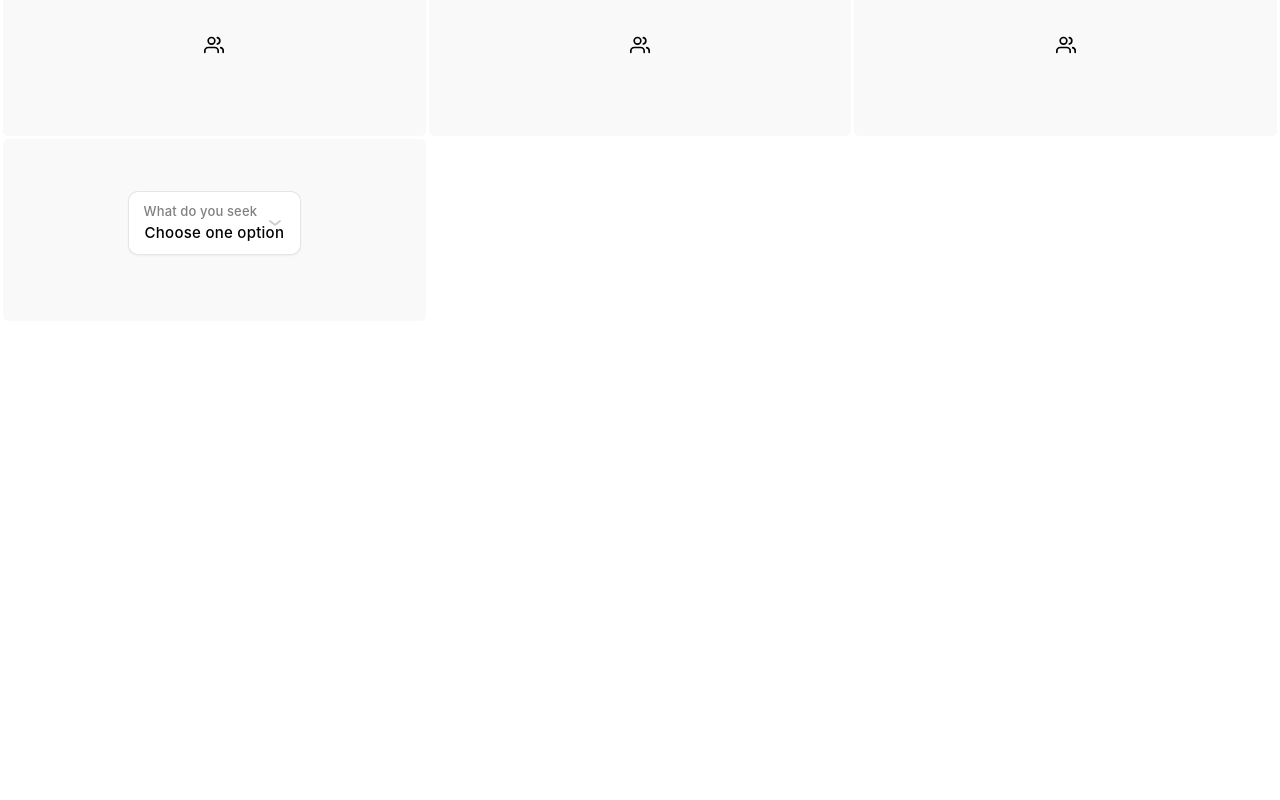
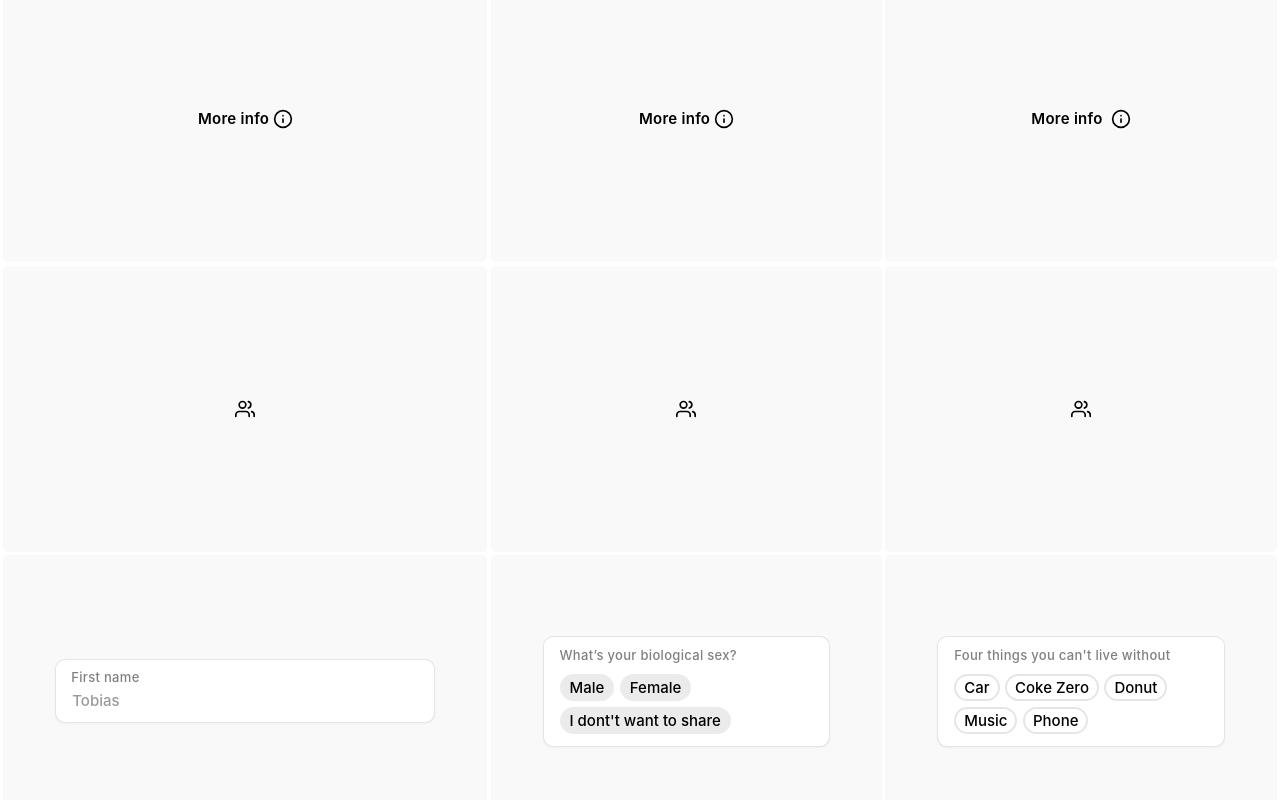
Before and after one commit to bartoszbak/ruby-ui.github.io, a React (Create React App) app: page / in a window 1280 px wide. Shown: the part 660-1460 px from the top of the page. Before the commit the page ends 984 px from the top, so only its background shows below. Built offline with nearby package versions, Linux system fonts and the light colour scheme.

Commit message:
Component list ++

```diff
--- a/src/ComponentList.js
+++ b/src/ComponentList.js
@@ -4,6 +4,8 @@ import { Link } from 'react-router-dom';
 import Grid from './components/Grid';
 import Button from './components/Button';
 import Dropdown from './components/Dropdown';
+import MultiSelect from './components/MultiSelect';
+import TextInput from './components/TextInput';
 
 function ComponentList() {
   return (
@@ -35,9 +37,17 @@ function ComponentList() {
 
             <Button className="size-b icon" label=""  icon={<svg viewBox="0 0 24 24" width="24" height="24" stroke="currentColor" stroke-width="2" fill="none" stroke-linecap="round" stroke-linejoin="round" class="css-i6dzq1"><path d="M17 21v-2a4 4 0 0 0-4-4H5a4 4 0 0 0-4 4v2"></path><circle cx="9" cy="7" r="4"></circle><path d="M23 21v-2a4 4 0 0 0-3-3.87"></path><path d="M16 3.13a4 4 0 0 1 0 7.75"></path></svg>}/>
 
+            <TextInput className="test-class" label="First name" id="firstName" type="text" placeholder="Tobias" />
+
+            <MultiSelect className="test-class" label="What’s your biological sex?" options={['Male', 'Female', 'I dont\'t want to share']} limit={1} />
+
+            <MultiSelect className="test-class" label="Four things you can't live without" options={['Car', 'Coke Zero', 'Donut', 'Music', 'Phone']} limit={4} />
 
 
-            <Dropdown dropdownLabel="What do you seek" label="Choose one option">
+
+
+
+            <Dropdown className="dropdałn" dropdownLabel="What do you seek" label="Choose one option">
               <option value="1">Wellness</option>
               <option value="2">Emotional support</option>
               <option value="3">A hug</option>
--- a/src/ViewExample.js
+++ b/src/ViewExample.js
@@ -20,12 +20,12 @@ function ViewExample() {
                 <h2>Let’s start with a few basic things.</h2> */}
             </div>
             <div className='col'>
-                <TextInput className="inpucik" label="First name" id="firstName" type="text" placeholder="Tobias" />
-                <TextInput className="inpucik" label="Last name" id="firstName" type="text" placeholder="Kepler" />
-                <MultiSelect className="singlselekcik" label="What’s your biological sex?" options={['Male', 'Female', 'I dont\'t want to share']} limit={1} />
-                <MultiSelect className="singlselekcik" label="Four things you can't live without" options={['Car', 'Coke Zero', 'Donut', 'Music', 'Phone']} limit={4} />
-                <TextInput className="inpucik" label="Year you were born?" pattern="\d*" name="year" min="1920" max="9999" placeholder="ex. 1972" type='number' />
-                <TextInput className="inpucik" label="Where are you based?" id="firstName" type="text" placeholder="Type to search" />
+                <TextInput className="test-class" label="First name" id="firstName" type="text" placeholder="Tobias" />
+                <TextInput className="test-class" label="Last name" id="firstName" type="text" placeholder="Kepler" />
+                <MultiSelect className="test-class" label="What’s your biological sex?" options={['Male', 'Female', 'I dont\'t want to share']} limit={1} />
+                <MultiSelect className="test-class" label="Four things you can't live without" options={['Car', 'Coke Zero', 'Donut', 'Music', 'Phone']} limit={4} />
+                <TextInput className="test-class" label="Year you were born?" pattern="\d*" name="year" min="1920" max="9999" placeholder="ex. 1972" type='number' />
+                <TextInput className="test-class" label="Where are you based?" id="firstName" type="text" placeholder="Type to search" />
 
                 <Dropdown dropdownLabel="What do you seek" label="Choose one option">
                     <option value="1">Wellness</option>
--- a/src/components/Dropdown.css
+++ b/src/components/Dropdown.css
@@ -1,6 +1,7 @@
 .dropdown{
   margin-bottom: 1rem;
   position: relative;
+  width: 100%;
 }
 
 .dropdown-label {
@@ -8,6 +9,7 @@
   top: 12px;
   left: 16px;
   z-index: 2;
+  line-height: 120%;
   letter-spacing: 0.01rem;
   font-weight: 500;
   font-size: 13px;
--- a/src/components/Dropdown.js
+++ b/src/components/Dropdown.js
@@ -1,7 +1,7 @@
 import React, { useState, useEffect, useRef } from 'react';
 import './Dropdown.css';
 
-const Dropdown = ({ dropdownLabel, label, children }) => {
+const Dropdown = ({ dropdownLabel, label, children, className }) => {
   const [isOpen, setIsOpen] = useState(false);
   const [isAnimating, setIsAnimating] = useState(false);
   const [isFullyOpen, setIsFullyOpen] = useState(false);
@@ -88,7 +88,7 @@ const Dropdown = ({ dropdownLabel, label, children }) => {
   }, [isOpen]);
 
   return (
-    <div ref={dropdownRef} className={`dropdown ${isFullyOpen ? 'open' : ''}`}>
+    <div ref={dropdownRef} className={`${className} dropdown ${isFullyOpen ? 'open' : ''}`}>
       {dropdownLabel && <label className="dropdown-label">{dropdownLabel}</label>}
       <div className="dropdown-btn">
 
--- a/src/components/Grid.css
+++ b/src/components/Grid.css
@@ -11,7 +11,7 @@
     align-items: center;
     justify-content: center;
     background-color: #f9f9f9;
-
+    padding: 4rem;
     border-radius: 5px;
   }
 
--- a/src/components/MultiSelect.css
+++ b/src/components/MultiSelect.css
@@ -7,6 +7,7 @@
     border-radius: 10px;
     box-sizing: border-box;
     margin-bottom: 1rem;
+    background-color: #ffffff;
     box-shadow: 0 1px 2px 0 rgb(0 0 0 / 0.05);
 }
 
@@ -29,7 +30,7 @@
   .multiSelect .pill {
     text-decoration: none;
     flex: 0 1 auto;
-    padding: 6px 10px;
+    padding: 4px 8px;
     line-height: 100%;
     font-size: 15px;
     font-weight: 500;
@@ -54,6 +55,7 @@
     }
 
   .singleSelect .pill{
+    padding: 6px 10px;
     background-color: rgba(0,0,0,0.08);
     color: #000000;
     border: none;
```
